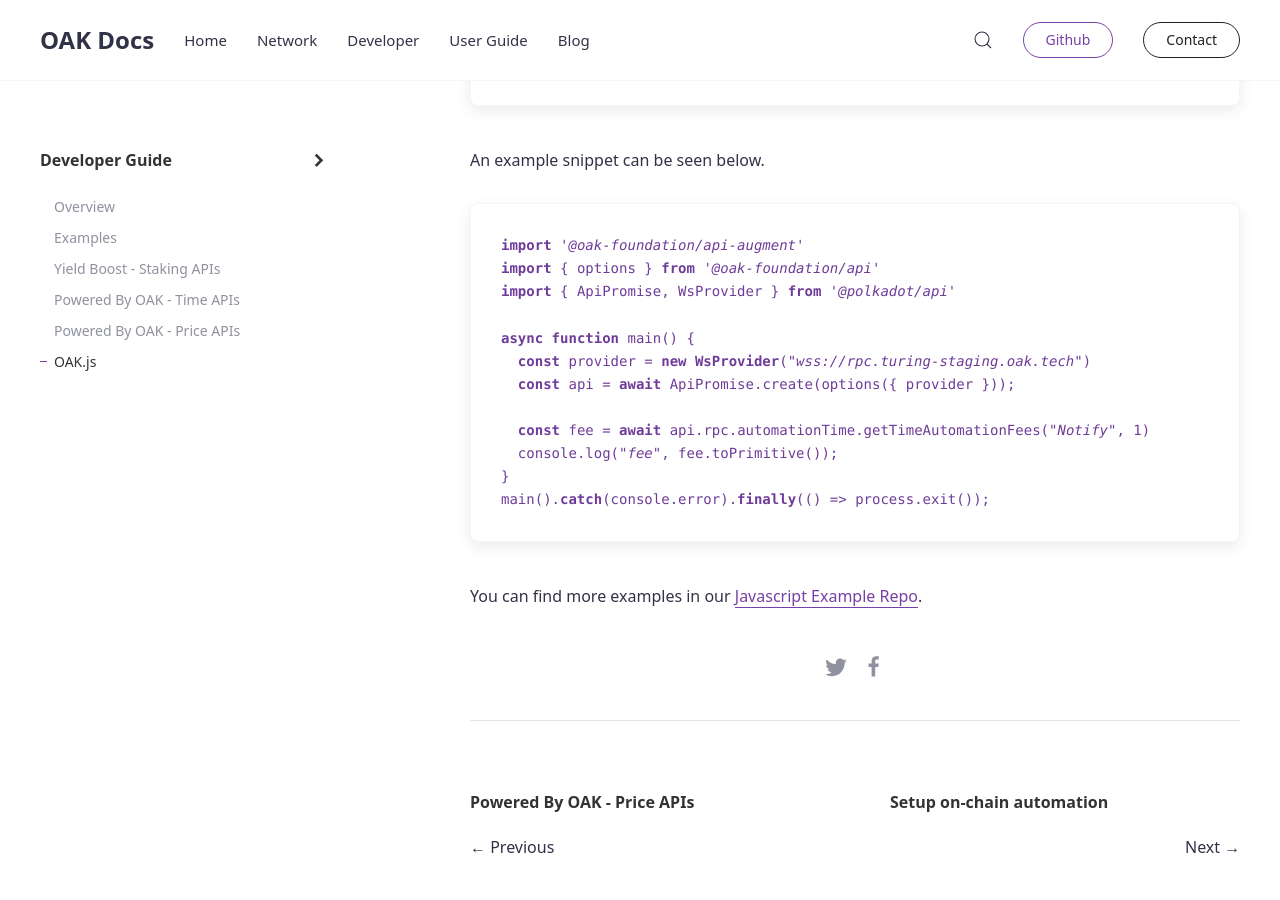
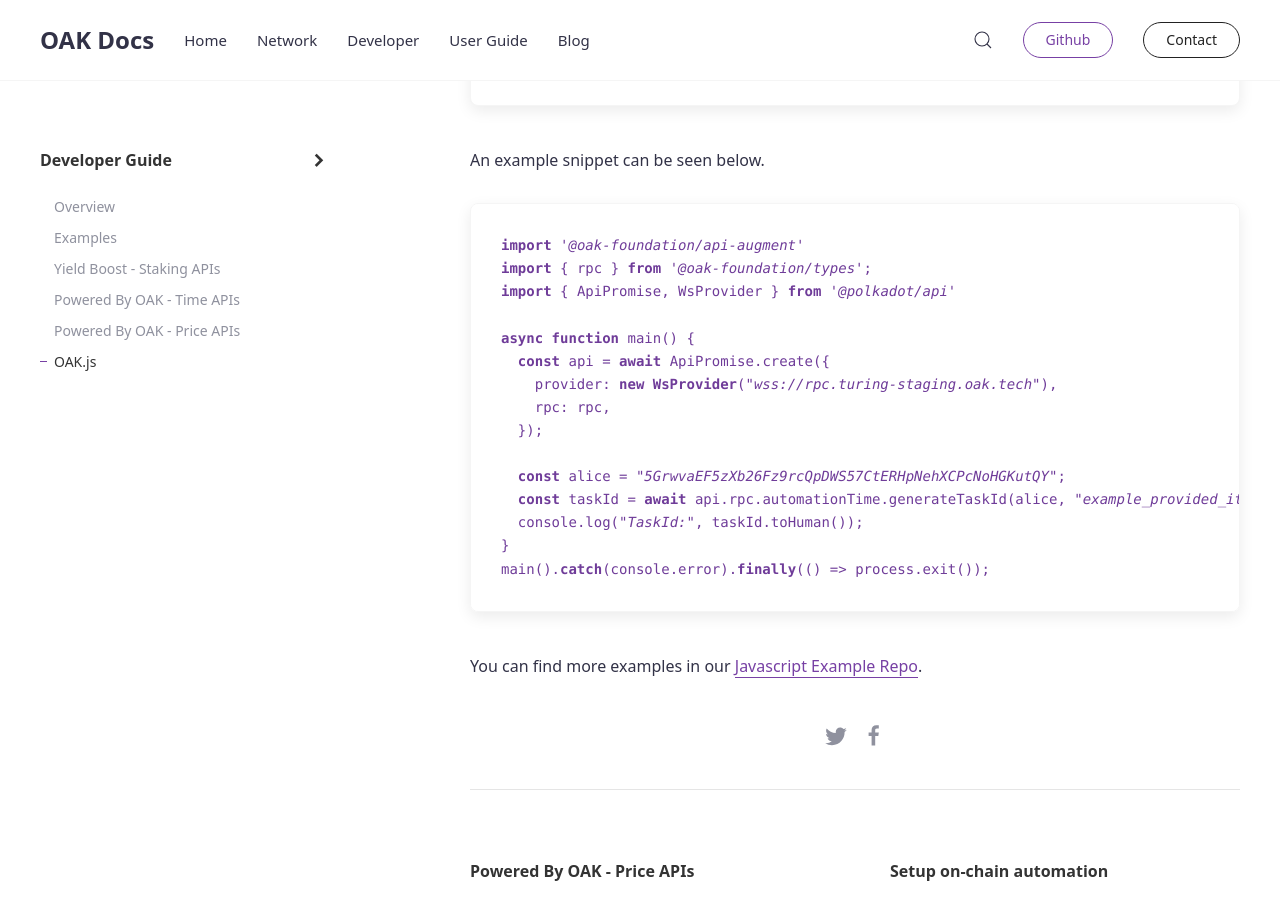
Before and after one commit to AvaProtocol/OAK-docs, a Jekyll site: the page built from _docs/oak-js.md, in a window 1280 px wide and 900 px high, scrolled down 397 px. Built offline with Jekyll 4.4.1, drawn with Linux system fonts in a browser that asks for light colours.

Commit message:
Update oak-js.md

````diff
--- a/_docs/oak-js.md
+++ b/_docs/oak-js.md
@@ -15,15 +15,18 @@
 An example snippet can be seen below.
 ```javascript
 import '@oak-foundation/api-augment'
-import { options } from '@oak-foundation/api'
+import { rpc } from '@oak-foundation/types';
 import { ApiPromise, WsProvider } from '@polkadot/api'
 
 async function main() {
-  const provider = new WsProvider("wss://rpc.turing-staging.oak.tech")
-  const api = await ApiPromise.create(options({ provider }));
+  const api = await ApiPromise.create({
+    provider: new WsProvider("wss://rpc.turing-staging.oak.tech"),
+    rpc: rpc,
+  });
 
-  const fee = await api.rpc.automationTime.getTimeAutomationFees("Notify", 1)
-  console.log("fee", fee.toPrimitive());
+  const alice = "5GrwvaEF5zXb26Fz9rcQpDWS57CtERHpNehXCPcNoHGKutQY";
+  const taskId = await api.rpc.automationTime.generateTaskId(alice, "example_provided_it");
+  console.log("TaskId:", taskId.toHuman());
 }
 main().catch(console.error).finally(() => process.exit());
 ```
````
